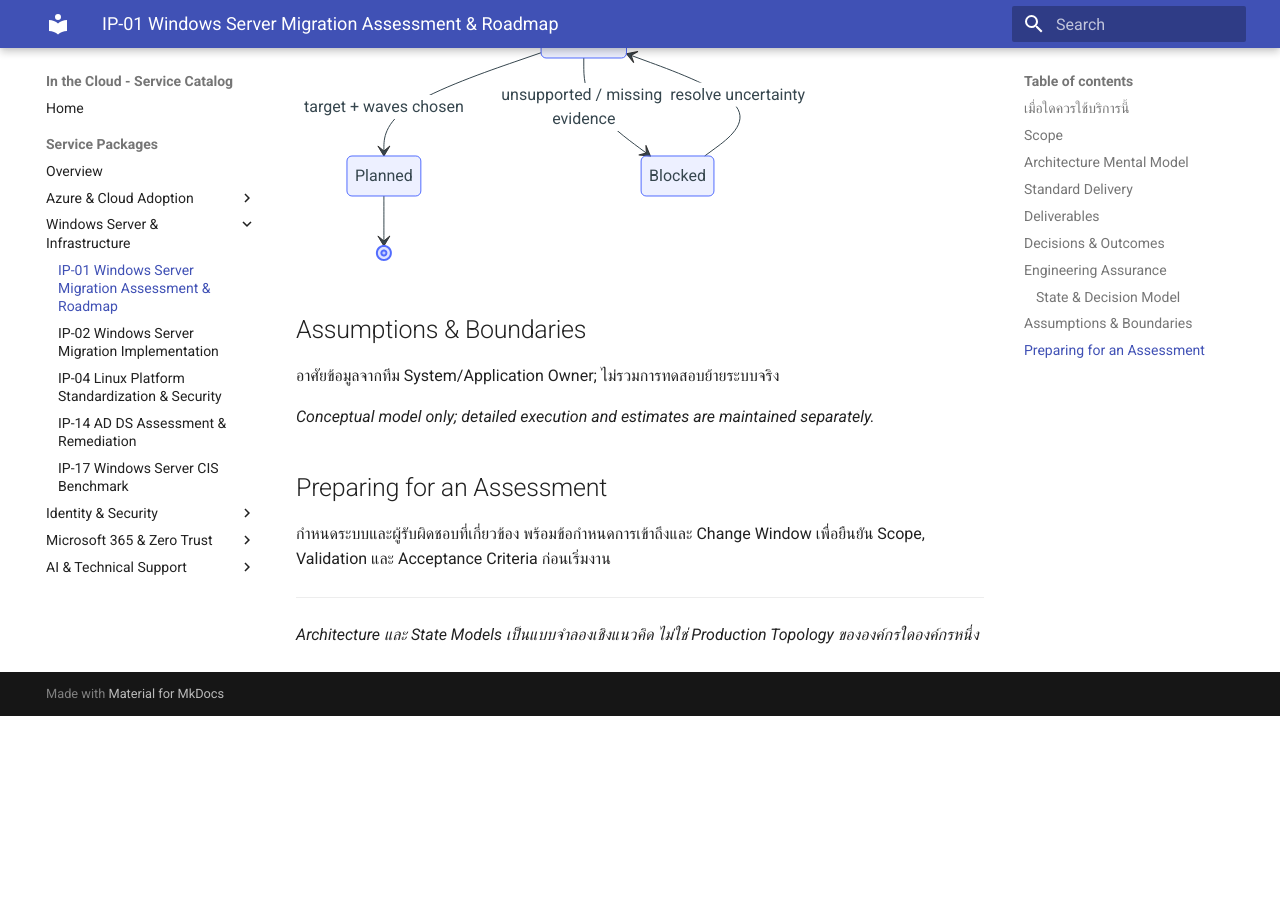
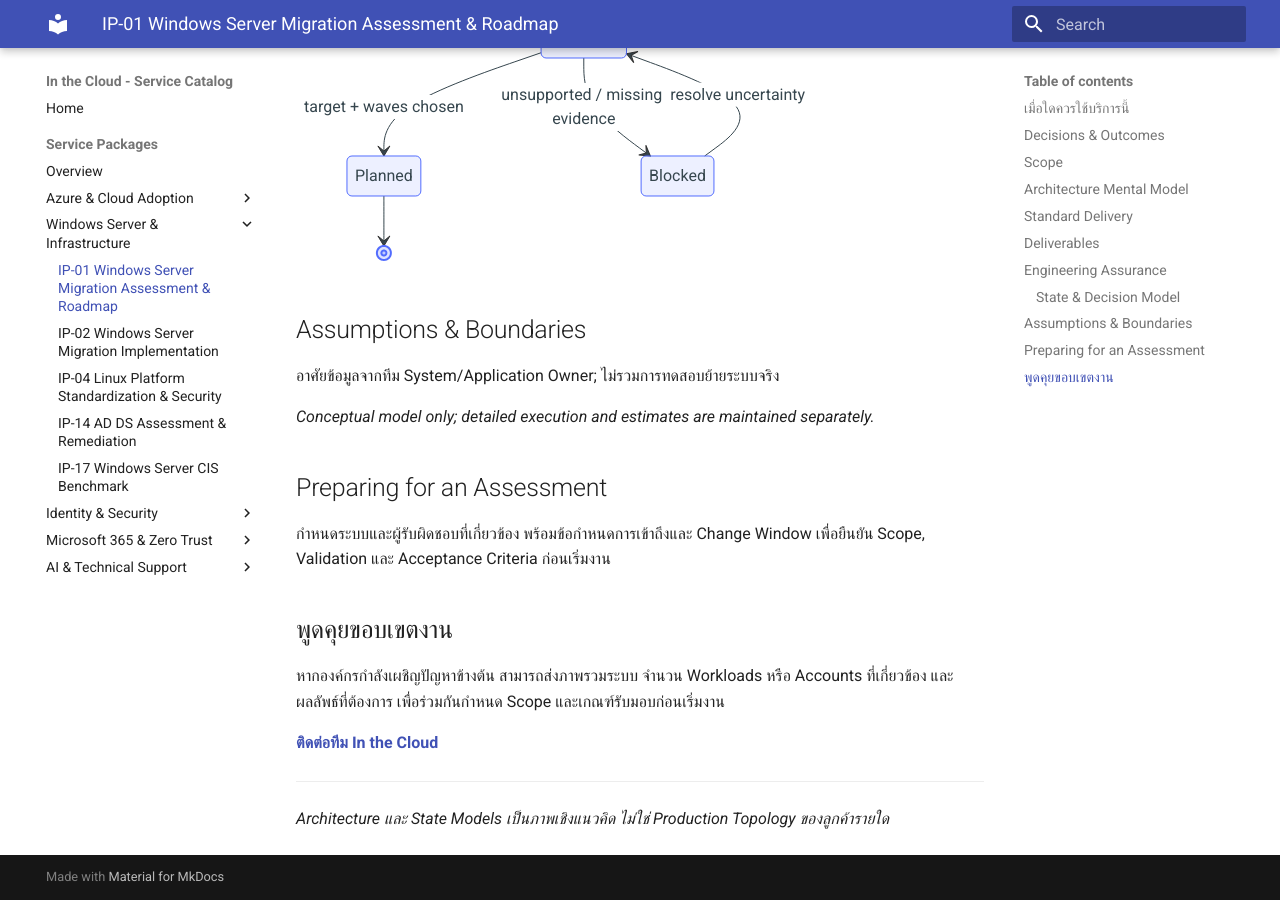
Before and after one commit to inthecloudth/service-catalog, an MkDocs documentation site: the page built from docs/services/ip-01-windows-server-migration-assessment.md, in a window 1280 px wide and 900 px high, scrolled down 2139 px. Built offline with MkDocs 1.6.1 and Material for MkDocs 9.7.7, drawn with Linux system fonts in a browser that asks for light colours; before the commit the page ends 2855 px from its top, so only the background shows below that; some of the changed text lies outside the part shown.

Commit message:
docs(catalog): frontload buying decisions and add verified contact path for IP-01

```diff
--- a/docs/services/ip-01-windows-server-migration-assessment.md
+++ b/docs/services/ip-01-windows-server-migration-assessment.md
@@ -9,6 +9,12 @@
 - ยังไม่มีข้อมูล Server และ Application Dependencies ที่เชื่อถือได้ก่อนย้ายระบบ
 - ต้องเลือกระหว่าง Upgrade, Side-by-side และ Rebuild โดยยังไม่เห็นความเสี่ยง
 - ต้องวางแผน Migration Waves ให้มีเจ้าของและลำดับความสำคัญ
+
+## Decisions & Outcomes
+
+- Workloads ใดพร้อมย้าย และ Workloads ใดติดข้อจำกัด
+- ควรใช้ Target Platform และ Migration Approach แบบใด
+- ควรจัดลำดับ Migration Waves อย่างไร
 
 ## Scope
 
@@ -93,5 +93,12 @@ stateDiagram-v2
 
 กำหนดระบบและผู้รับผิดชอบที่เกี่ยวข้อง พร้อมข้อกำหนดการเข้าถึงและ Change Window เพื่อยืนยัน Scope, Validation และ Acceptance Criteria ก่อนเริ่มงาน
 
+## พูดคุยขอบเขตงาน
+
+หากองค์กรกำลังเผชิญปัญหาข้างต้น สามารถส่งภาพรวมระบบ จำนวน Workloads หรือ Accounts ที่เกี่ยวข้อง และผลลัพธ์ที่ต้องการ เพื่อร่วมกันกำหนด Scope และเกณฑ์รับมอบก่อนเริ่มงาน
+
+**[ติดต่อทีม In the Cloud](mailto:info@inthecloud.co.th?subject=Service%20IP-01)**
+
 ---
-*Architecture และ State Models เป็นแบบจำลองเชิงแนวคิด ไม่ใช่ Production Topology ขององค์กรใดองค์กรหนึ่ง*
+
+*Architecture และ State Models เป็นภาพเชิงแนวคิด ไม่ใช่ Production Topology ของลูกค้ารายใด*
```
Also changed, not shown: other parts of docs/services/ip-01-windows-server-migration-assessment.md (+0 -6 lines).
